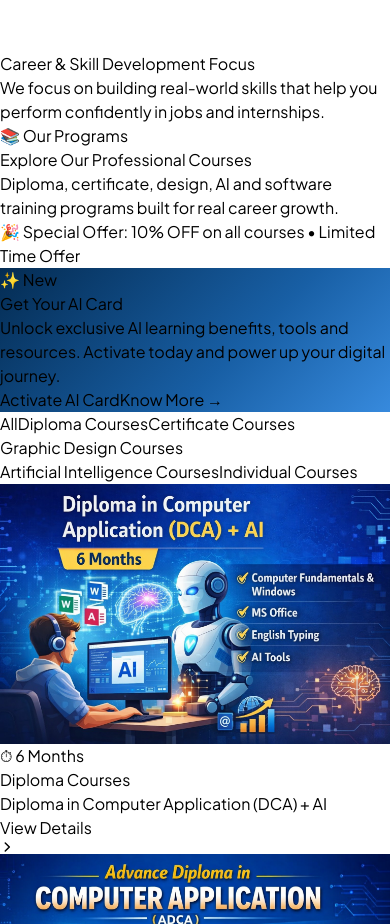
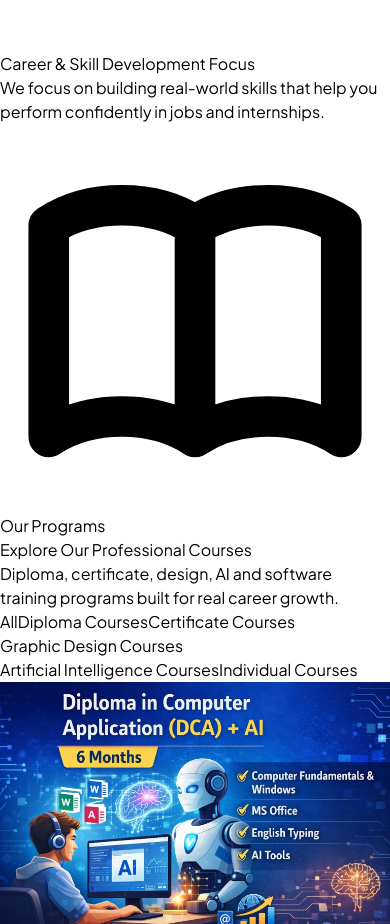
Before and after one commit to Harikiranap/Gurukula-Website-clone, a React (Vite) app: page / in a window 390 px wide. Shown: the part 6660-7584 px from the top of the page. Built offline with nearby package versions, Linux system fonts and the light colour scheme.

Commit message:
course css updated

```diff
--- a/src/pages/Home.jsx
+++ b/src/pages/Home.jsx
@@ -885,16 +885,17 @@ export default function Home() {
         <div className="pointer-events-none absolute -z-10 bottom-0 left-0 w-64 h-64 bg-orange-50 rounded-full blur-3xl opacity-50" />
         <div className="mx-auto max-w-7xl">
           <div className="text-center mb-12" data-reveal>
-            <SectionHeader badge="📚 Our Programs" title="Explore Our" highlight="Professional Courses"
+            <SectionHeader badge={<><svg className="w-4 h-4 text-blue-600" fill="none" viewBox="0 0 24 24" stroke="currentColor" strokeWidth={2.5}><path strokeLinecap="round" strokeLinejoin="round" d="M12 6.253v13m0-13C10.832 5.477 9.246 5 7.5 5S4.168 5.477 3 6.253v13C4.168 18.477 5.754 18 7.5 18s3.332.477 4.5 1.253m0-13C13.168 5.477 14.754 5 16.5 5c1.747 0 3.332.477 4.5 1.253v13C19.832 18.477 18.247 18 16.5 18c-1.746 0-3.332.477-4.5 1.253" /></svg> Our Programs</>} title="Explore Our" highlight="Professional Courses"
               subtitle="Diploma, certificate, design, AI and software training programs built for real career growth." />
           </div>
-
+            {/*
           <div className="mb-8 flex items-center justify-center">
-            <div className="rounded-full border border-blue-200 bg-blue-50 px-4 py-2 text-xs sm:text-sm font-bold text-blue-800">
-              🎉 Special Offer: <span className="text-blue-900">10% OFF on all courses</span> • Limited <span className="text-blue-900">Time Offer</span>
+            <div className="rounded-full border border-blue-200 bg-blue-50 px-4 py-2 text-xs sm:text-sm font-bold text-blue-800 flex items-center gap-2">
+              <svg className="w-4 h-4 text-orange-500" fill="none" viewBox="0 0 24 24" stroke="currentColor" strokeWidth={2.5}><path strokeLinecap="round" strokeLinejoin="round" d="M5 3v4M3 5h4M6 17v4m-2-2h4m5-16l2.286 6.857L21 12l-5.714 2.143L13 21l-2.286-6.857L5 12l5.714-2.143L13 3z" /></svg>
+              <span>Special Offer: <span className="text-blue-900">10% OFF on all courses</span> • Limited <span className="text-blue-900">Time Offer</span></span>
             </div>
           </div>
-          {/* AI CARD BANNER */}
+           AI CARD BANNER
           <div className="mb-10 relative overflow-hidden rounded-2xl p-6 sm:p-10 flex flex-col sm:flex-row items-start sm:items-center justify-between gap-5"
             style={{ background: "linear-gradient(135deg,#042C53 0%,#185FA5 60%,#378ADD 100%)" }}>
             <div className="absolute -top-12 -right-12 w-52 h-52 rounded-full bg-white/5 pointer-events-none" />
@@ -909,11 +910,10 @@ export default function Home() {
               <a href="https://www.yaticorp.com/AI-Card" target="_blank" rel="noreferrer"
                 className="rounded-xl border border-white/30 bg-white/10 px-5 py-2.5 font-bold text-white text-sm whitespace-nowrap transition-all hover:bg-white/20 hover:-translate-y-0.5">Know More →</a>
             </div>
-          </div>
+          </div> */}
 
           {/* CATEGORY FILTER */}
-          <div className="mb-10 -mx-4 sm:mx-0 overflow-x-auto pb-2">
-            <div className="flex min-w-max gap-2.5 px-4 sm:px-0">
+          <div className="mb-10 flex flex-wrap justify-center gap-2.5 px-2 sm:px-0">
             {courseCategories.map((cat) => (
               <button key={cat} onClick={() => { setActiveCategory(cat); setShowAllCourses(false); }}
                 className={`whitespace-nowrap rounded-full px-4 sm:px-5 py-2 sm:py-2.5 text-xs sm:text-sm font-semibold transition-all duration-200 ${activeCategory === cat
@@ -923,7 +923,6 @@ export default function Home() {
                 {cat}
               </button>
             ))}
-            </div>
           </div>
 
 
```
Lines whose indentation alone changed are shown as unchanged.
